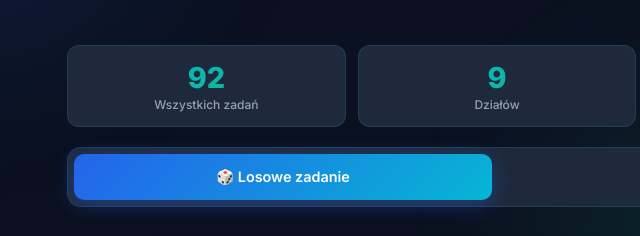
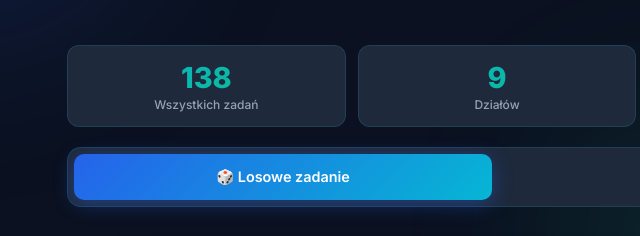
Before and after one commit to KacperTrzosinski/kacpertrzosinski.github.io, a plain HTML site: page funThings/maturka/matematyka.html in a window 1280 px wide. Shown: the part 249-485 px from the top of the page, 143-783 px from the left. Drawn offline with nearby package versions, Linux system fonts and the light colour scheme.

Commit message:
aktualizacja

```diff
--- a/funThings/maturka/matematyka.html
+++ b/funThings/maturka/matematyka.html
@@ -342,7 +342,14 @@
         { num: 64, q: "Cena pewnego towaru została najpierw obniżona o 20%, a następnie nową cenę podwyższono o 20%. Oblicz, czy końcowa cena jest wyższa, niższa czy taka sama jak cena początkowa, i podaj różnicę w procentach." },
         { num: 65, q: "Liczba 15 jest przybliżeniem z nadmiarem liczby \\( x \\). Błąd bezwzględny tego przybliżenia jest równy 0,24. Oblicz błąd względny tego przybliżenia i wyraź go w procentach." },
         { num: 66, q: "Oblicz wartość wyrażenia: \\( 27^{\\frac{2}{3}} + 16^{\\frac{3}{4}} \\)." },
-        { num: 67, q: "Wykaż, że dla dowolnych liczb rzeczywistych \\( a \\) i \\( b \\) zachodzi nierówność: \\( a^2 + b^2 \\ge 2ab \\)." }
+        { num: 67, q: "Wykaż, że dla dowolnych liczb rzeczywistych \\( a \\) i \\( b \\) zachodzi nierówność: \\( a^2 + b^2 \\ge 2ab \\)." },
+        { num: 93, q: "Oblicz wartość wyrażenia \\( (2 - \\sqrt{3})^2 + (2 + \\sqrt{3})^2 \\)." },
+        { num: 94, q: "Wykaż, że liczba \\( 3^{54} \\) jest mniejsza od liczby \\( 2^{81} \\)." },
+        { num: 95, q: "Dane są liczby \\( a = \\log_3 2 \\) i \\( b = \\log_3 5 \\). Wyraź \\( \\log_3 10 \\) za pomocą \\( a \\) i \\( b \\)." },
+        { num: 96, q: "Rozwiąż równanie z wartością bezwzględną \\( |2x - 1| = 7 \\)." },
+        { num: 97, q: "Uprość wyrażenie \\( \\frac{x^3 - 8}{x - 2} \\) dla \\( x \\neq 2 \\)." },
+        { num: 130, q: "Wykaż, że liczba \\( 5^{10} - 5^8 \\) jest podzielna przez 24." },
+        { num: 131, q: "Cenę towaru podwyższono o 15%, a potem obniżono o 15%. Obecna cena wynosi 195,50 zł. Jaka była cena początkowa?" }
       ]
     },
     {
@@ -358,7 +365,13 @@
         { num: 16, q: "Rozwiąż nierówność liniową i zaznacz jej zbiór rozwiązań na osi liczbowej: \\( 2(x - 3) \\ge 5x + 6 \\)." },
         { num: 68, q: "Dziadek i babcia mają razem 140 lat. Dziadek ma dwa razy tyle lat, ile babcia miała wtedy, gdy dziadek miał tyle, ile babcia ma teraz. Ile lat ma obecnie dziadek, a ile babcia? Zapisz układ równań." },
         { num: 69, q: "Rozwiąż równanie wielomianowe stosując metodę grupowania wyrazów: \\( x^3 + 2x^2 - 9x - 18 = 0 \\)." },
-        { num: 70, q: "Znajdź wszystkie liczby całkowite spełniające jednocześnie nierówności: \\( 2x - 5 < 3 \\) oraz \\( -x + 4 \\le 6 \\)." }
+        { num: 70, q: "Znajdź wszystkie liczby całkowite spełniające jednocześnie nierówności: \\( 2x - 5 < 3 \\) oraz \\( -x + 4 \\le 6 \\)." },
+        { num: 98, q: "Rozwiąż równanie kwadratowe \\( 3x^2 - 5x + 2 = 0 \\)." },
+        { num: 99, q: "Rozwiąż nierówność wielomianową \\( x(x-2)(x+3) \\le 0 \\)." },
+        { num: 100, q: "Rozwiąż równanie wymierne \\( \\frac{x+1}{x-1} = \\frac{x+2}{x+3} \\)." },
+        { num: 101, q: "Wyznacz wszystkie liczby całkowite spełniające nierówność \\( x^2 < 9 \\)." },
+        { num: 132, q: "Rozwiąż układ równań: \\( \\begin{cases} x + y = 3 \\\\ x^2 - y^2 = 15 \\end{cases} \\)." },
+        { num: 133, q: "Rozwiąż równanie \\( |x - 2| + |x + 1| = 5 \\)." }
       ]
     },
     {
@@ -374,7 +387,12 @@
         { num: 23, q: "Wyznacz punkty przecięcia wykresu funkcji liniowej \\( f(x) = 2x - 8 \\) z osiami układu współrzędnych." },
         { num: 71, q: "Wykres funkcji \\( g \\) otrzymano przez przesunięcie wykresu funkcji \\( f(x) = x^2 \\) o wektor \\( \\vec{v} = [-3, 2] \\). Podaj wzór funkcji \\( g(x) \\) w postaci kanonicznej." },
         { num: 72, q: "Podaj równania asymptot pionowej i poziomej wykresu funkcji homograficznej: \\( f(x) = \\frac{2x - 1}{x + 4} \\)." },
-        { num: 73, q: "Funkcja kwadratowa opisana jest wzorem \\( f(x) = -2(x - 3)^2 + 5 \\). Podaj współrzędne wierzchołka paraboli będącej wykresem tej funkcji oraz przedziały monotoniczności." }
+        { num: 73, q: "Funkcja kwadratowa opisana jest wzorem \\( f(x) = -2(x - 3)^2 + 5 \\). Podaj współrzędne wierzchołka paraboli będącej wykresem tej funkcji oraz przedziały monotoniczności." },
+        { num: 102, q: "Wyznacz zbiór wartości funkcji kwadratowej \\( f(x) = x^2 - 6x + 10 \\)." },
+        { num: 103, q: "Podaj wzór funkcji liniowej, której wykres jest równoległy do prostej \\( y = -3x + 2 \\) i przechodzi przez punkt \\( (1, 4) \\)." },
+        { num: 104, q: "Dziedziną funkcji \\( f(x) = \\log_2 (x - 3) \\) jest przedział... Wyznacz go." },
+        { num: 105, q: "Wyznacz punkty przecięcia dwóch parabol: \\( y = x^2 \\) i \\( y = -x^2 + 2x + 4 \\)." },
+        { num: 134, q: "Funkcja przyporządkowuje każdej liczbie rzeczywistej \\( x \\) jej część całkowitą. Naszkicuj wykres tej funkcji w przedziale \\( \\langle -2, 2 \\rangle \\)." }
       ]
     },
     {
@@ -390,7 +408,12 @@
         { num: 30, q: "W ciągu geometrycznym rosnącym dane są \\( a_2 = 6 \\) i \\( a_4 = 24 \\). Wyznacz wyraz pierwszy oraz iloraz tego ciągu." },
         { num: 74, q: "Pan Jan wpłacił 10 000 zł na lokatę dwuletnią, której oprocentowanie wynosi 4% w skali roku, a kapitalizacja odsetek następuje po każdym roku. Oblicz, jaką kwotę będzie miał po 2 latach (pomiń podatek Belki)." },
         { num: 75, q: "Dany jest ciąg określony wzorem \\( a_n = (-1)^n \\cdot (n - 5) \\) dla \\( n \\ge 1 \\). Oblicz piąty i szósty wyraz tego ciągu." },
-        { num: 76, q: "W ciągu arytmetycznym suma wyrazu pierwszego i piątego jest równa 24. Oblicz trzeci wyraz tego ciągu." }
+        { num: 76, q: "W ciągu arytmetycznym suma wyrazu pierwszego i piątego jest równa 24. Oblicz trzeci wyraz tego ciągu." },
+        { num: 106, q: "W ciągu arytmetycznym trzeci wyraz to 8, a siódmy to 20. Oblicz dziesiąty wyraz." },
+        { num: 107, q: "Zbadaj monotoniczność ciągu o wyrazie ogólnym \\( a_n = \\frac{n+1}{n} \\)." },
+        { num: 108, q: "W nieskończonym ciągu geometrycznym zbieżnym suma wszystkich wyrazów wynosi 6, a pierwszy wyraz to 4. Oblicz iloraz tego ciągu." },
+        { num: 109, q: "Ile wyrazów ciągu \\( a_n = n^2 - 10n + 21 \\) jest ujemnych?" },
+        { num: 135, q: "Ciąg \\( (x-3, x+1, 4x-2) \\) jest ciągiem geometrycznym o wyrazach dodatnich. Oblicz x." }
       ]
     },
     {
@@ -404,7 +427,11 @@
         { num: 35, q: "Oblicz pole trójkąta o bokach długości 6 i 10, wiedząc, że kąt między nimi ma miarę \\( 150^\\circ \\)." },
         { num: 77, q: "Oblicz dokładną wartość wyrażenia: \\( \\sin 150^\\circ + \\cos 120^\\circ - \\operatorname{tg} 135^\\circ \\)." },
         { num: 78, q: "Drzewo rzuca cień o długości 15 m. Kąt padania promieni słonecznych (kąt między promieniem słonecznym a ziemią) wynosi \\( 60^\\circ \\). Oblicz wysokość drzewa." },
-        { num: 79, q: "Wiedząc, że \\( \\operatorname{tg} \\alpha = 2 \\) oraz \\( \\alpha \\) jest kątem ostrym, oblicz wartość wyrażenia: \\( \\frac{\\sin \\alpha - \\cos \\alpha}{\\sin \\alpha + \\cos \\alpha} \\)." }
+        { num: 79, q: "Wiedząc, że \\( \\operatorname{tg} \\alpha = 2 \\) oraz \\( \\alpha \\) jest kątem ostrym, oblicz wartość wyrażenia: \\( \\frac{\\sin \\alpha - \\cos \\alpha}{\\sin \\alpha + \\cos \\alpha} \\)." },
+        { num: 110, q: "Kąt \\( \\alpha \\) jest rozwarty i \\( \\sin \\alpha = \\frac{\\sqrt{2}}{2} \\). Wyznacz miarę kąta \\( \\alpha \\)." },
+        { num: 111, q: "Oblicz wartość wyrażenia \\( \\frac{\\sin 30^\\circ \\cdot \\cos 60^\\circ}{\\operatorname{tg} 45^\\circ} \\)." },
+        { num: 112, q: "Wykaż tożsamość trygonometryczną: \\( \\operatorname{tg} \\alpha + \\frac{1}{\\operatorname{tg} \\alpha} = \\frac{1}{\\sin \\alpha \\cos \\alpha} \\)." },
+        { num: 136, q: "Rozwiąż równanie trygonometryczne: \\( 2\\sin x = 1 \\) w przedziale \\( \\langle 0, 2\\pi \\rangle \\)." }
       ]
     },
     {
@@ -420,7 +447,12 @@
         { num: 42, q: "Dane są dwa trójkąty podobne. Pole pierwszego z nich wynosi 20, a drugiego 180. Oblicz skalę podobieństwa pierwszego trójkąta do drugiego." },
         { num: 80, q: "W trapezie równoramiennym podstawy mają długości 12 i 6, a kąt ostry ma miarę \\( 45^\\circ \\). Oblicz pole i obwód tego trapezu." },
         { num: 81, q: "Przez punkt \\( P \\) leżący na zewnątrz okręgu poprowadzono dwie proste styczne do okręgu w punktach \\( A \\) i \\( B \\). Kąt między stycznymi wynosi \\( 50^\\circ \\). Oblicz miarę kąta środkowego \\( AOB \\)." },
-        { num: 82, q: "Boki trójkąta mają długości 3, 4 i 5. Wykaż, powołując się na odpowiednie twierdzenie, że ten trójkąt jest prostokątny." }
+        { num: 82, q: "Boki trójkąta mają długości 3, 4 i 5. Wykaż, powołując się na odpowiednie twierdzenie, że ten trójkąt jest prostokątny." },
+        { num: 113, q: "W trójkącie równobocznym wysokość ma długość \\( 4\\sqrt{3} \\). Oblicz pole i obwód tego trójkąta." },
+        { num: 114, q: "W okrąg wpisano sześciokąt foremny o boku 6. Oblicz pole powierzchni okręgu." },
+        { num: 115, q: "Dane są dwa okręgi styczne zewnętrznie o promieniach 3 i 5. Oblicz odległość między ich środkami." },
+        { num: 116, q: "W trapezie prostokątnym podstawy mają 8 i 12, a dłuższe ramię ma 5. Oblicz pole trapezu." },
+        { num: 137, q: "W trójkącie ABC dane są boki \\( |AB|=6 \\), \\( |AC|=8 \\) oraz kąt \\( |\\angle BAC|=60^\\circ \\). Oblicz długość boku BC." }
       ]
     },
     {
@@ -436,7 +468,12 @@
         { num: 49, q: "Oblicz pole trójkąta o wierzchołkach: \\( A=(0,0) \\), \\( B=(6,0) \\), \\( C=(4,5) \\)." },
         { num: 83, q: "Punkt \\( A'=(4, -2) \\) jest obrazem punktu \\( A \\) w symetrii względem osi OY. Podaj współrzędne punktu \\( A \\)." },
         { num: 84, q: "Sprawdź, wykonując odpowiednie obliczenia, czy punkt \\( P=(6, 3) \\) leży na okręgu o równaniu \\( (x - 2)^2 + (y - 1)^2 = 20 \\)." },
-        { num: 85, q: "Napisz równanie symetralnej odcinka \\( AB \\), gdzie \\( A=(2, -4) \\) i \\( B=(8, 2) \\)." }
+        { num: 85, q: "Napisz równanie symetralnej odcinka \\( AB \\), gdzie \\( A=(2, -4) \\) i \\( B=(8, 2) \\)." },
+        { num: 117, q: "Napisz równanie okręgu o środku w punkcie \\( S=(2, -3) \\), stycznego do osi OX." },
+        { num: 118, q: "Oblicz odległość między dwiema prostymi równoległymi: \\( y = 2x + 3 \\) i \\( y = 2x - 1 \\)." },
+        { num: 119, q: "Wyznacz współrzędne punktu przecięcia prostych \\( y = 3x - 2 \\) i \\( y = -x + 6 \\)." },
+        { num: 120, q: "Wykaż, że trójkąt o wierzchołkach \\( A(1, 1), B(4, -2), C(7, 1) \\) jest równoramienny." },
+        { num: 138, q: "Napisz równanie okręgu przechodzącego przez punkty \\( (0, 0) \\), \\( (4, 0) \\) i \\( (0, 3) \\)." }
       ]
     },
     {
@@ -452,7 +489,11 @@
         { num: 56, q: "Pole powierzchni całkowitej kuli wynosi \\( 36\\pi \\). Oblicz objętość tej kuli." },
         { num: 86, q: "Oblicz sinus kąta nachylenia przekątnej sześcianu do płaszczyzny jego podstawy." },
         { num: 87, q: "Dwa stożki są podobne. Stosunek ich objętości wynosi \\( 8:27 \\). Podaj w jakim stosunku pozostają ich pola powierzchni całkowitej." },
-        { num: 88, q: "Przekrój kuli płaszczyzną przechodzącą przez jej środek (koło wielkie) ma pole równe \\( 16\\pi \\). Oblicz promień oraz objętość kuli." }
+        { num: 88, q: "Przekrój kuli płaszczyzną przechodzącą przez jej środek (koło wielkie) ma pole równe \\( 16\\pi \\). Oblicz promień oraz objętość kuli." },
+        { num: 121, q: "Podstawą graniastosłupa prostego jest romb o przekątnych 6 i 8. Wysokość graniastosłupa wynosi 10. Oblicz jego pole całkowite." },
+        { num: 122, q: "Z sześcianu o krawędzi 4 wycięto ostrosłup, którego wierzchołkiem jest środek górnej podstawy, a podstawą dolna podstawa sześcianu. Oblicz objętość pozostałej bryły." },
+        { num: 123, q: "W walcu promień podstawy jest dwa razy mniejszy od wysokości. Pole powierzchni bocznej wynosi \\( 16\\pi \\). Oblicz promień podstawy." },
+        { num: 139, q: "Przekątna sześcianu jest o 2 dłuższa od krawędzi. Oblicz długość krawędzi tego sześcianu." }
       ]
     },
     {
@@ -469,7 +510,12 @@
         { num: 89, q: "Rzucamy dwiema sześciennymi kostkami do gry. Oblicz prawdopodobieństwo zdarzenia polegającego na tym, że co najmniej na jednej kostce wypadnie szóstka (wskazówka: skorzystaj ze zdarzenia przeciwnego)." },
         { num: 90, q: "Z talii 52 kart losujemy jedną kartę. Oblicz prawdopodobieństwo wylosowania asa lub pika." },
         { num: 91, q: "Oblicz wariancję i odchylenie standardowe dla zestawu danych: 2, 4, 6, 8, 10." },
-        { num: 92, q: "Ile istnieje różnych numerów rejestracyjnych, które składają się z dwóch wielkich liter alfabetu łacińskiego (26 liter), po których następują 4 cyfry (0-9)?" }
+        { num: 92, q: "Ile istnieje różnych numerów rejestracyjnych, które składają się z dwóch wielkich liter alfabetu łacińskiego (26 liter), po których następują 4 cyfry (0-9)?" },
+        { num: 124, q: "Ile jest permutacji liter słowa MATEMATYKA?" },
+        { num: 125, q: "Z grupy 5 dziewcząt i 4 chłopców wybieramy 3-osobową delegację. Ile jest możliwości, jeśli w delegacji ma być co najmniej jeden chłopiec?" },
+        { num: 126, q: "Rzucamy 3 razy kostką do gry. Jakie jest prawdopodobieństwo wyrzucenia za każdym razem innej liczby oczek?" },
+        { num: 127, q: "Oblicz średnią ważoną ocen, jeśli uczeń ma cztery oceny 4 (z wagą 2) i dwie oceny 5 (z wagą 3)." },
+        { num: 140, q: "Z cyfr 1, 2, 3, 4, 5 tworzymy liczby trzycyfrowe. Ile jest takich liczb, które są podzielne przez 5, jeśli cyfry mogą się powtarzać?" }
       ]
     }
   ];
```
